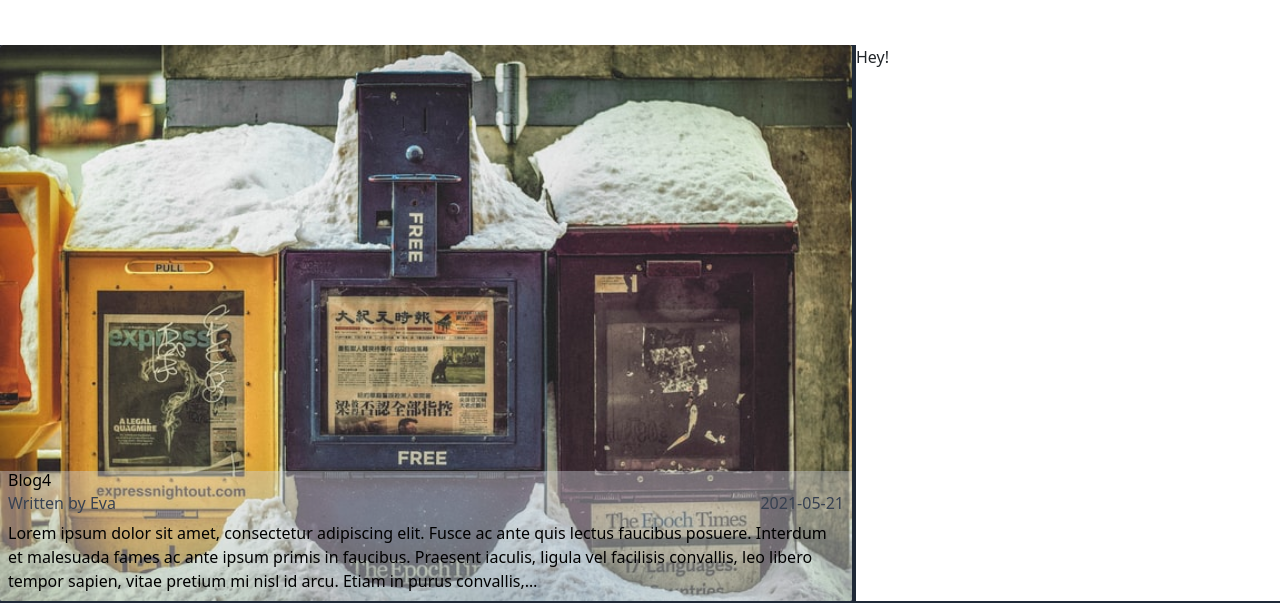
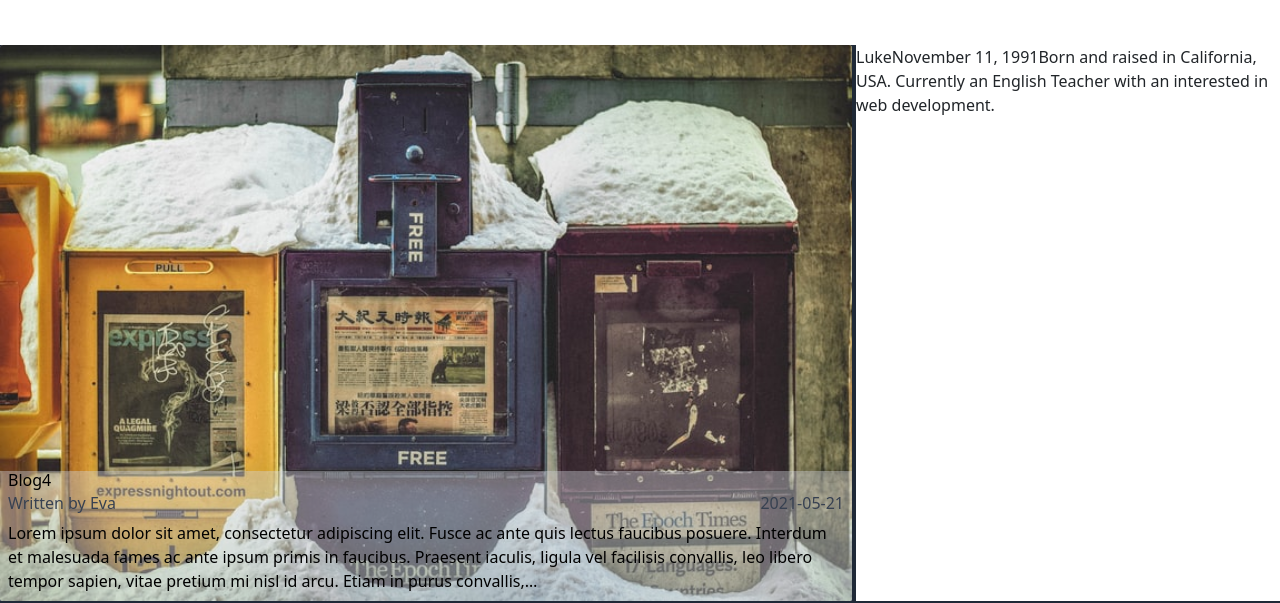
Before and after one commit to bromericano/first-gatsby-site, a Gatsby site: page / in a window 1280 px wide. Shown: the part 130-733 px from the top of the page. Built offline with nearby package versions, Linux system fonts and the light colour scheme; Gatsby itself is replaced by a stand-in of ours.

Commit message:
Added component RandomAuthor.js. Generates the information for a random author from the authors array to be used in the author spotlight on index.js

```diff
--- a/package.json
+++ b/package.json
@@ -31,9 +31,7 @@
     "react-dom": "^17.0.1",
     "react-typography": "^0.16.20",
     "reactstrap": "^8.9.0",
-    "typography": "^0.16.21",
-    "typography-theme-fairy-gates": "^0.16.19",
-    "typography-theme-kirkham": "^0.16.19"
+    "typography-theme-fairy-gates": "^0.16.19"
   },
   "devDependencies": {
     "autoprefixer": "^10.2.5",
--- /dev/null
+++ b/src/components/RandomAuthor.js
@@ -0,0 +1,41 @@
+import * as React from 'react';
+import { useState } from 'react';
+
+export default function RandomAuthor() {
+    const [authors, setAuthors] = useState([
+        {
+            name: 'Luke',
+            birthday: 'November 11, 1991',
+            bio: "Born and raised in California, USA. Currently an English Teacher with an interested in web development.",
+        },
+        {
+            name: 'Eva',
+            birthday: 'July 21, 1992',
+            bio: 'Born and raised in Vancouver, Canada. Currently a Digital Marketing Specialist.',
+        },
+        {
+            name: 'Fred',
+            birthday: 'July 21, 1992',
+            bio: 'Born and raised in Vancouver, Canada. Currently a Digital Marketing Specialist.',
+        },
+        {
+            name: 'Barney',
+            birthday: 'July 21, 1992',
+            bio: 'Born and raised in Vancouver, Canada. Currently a Digital Marketing Specialist.',
+        },
+        {
+            name: 'Ted',
+            birthday: 'July 21, 1992',
+            bio: 'Born and raised in Vancouver, Canada. Currently a Digital Marketing Specialist.',
+        },
+    ]);
+
+    const [randomAuthor, setRandomAuthor] = useState(authors[Math.floor(Math.random() * authors.length)]);
+    return (
+        <div>
+            {randomAuthor.name}
+            {randomAuthor.birthday}
+            {randomAuthor.bio}
+        </div>
+    )
+}
--- a/src/pages/index.js
+++ b/src/pages/index.js
@@ -5,8 +5,7 @@ import Layout from '../components/layout';
 import { Link, graphql } from 'gatsby';
 import { StaticImage, GatsbyImage, getImage } from 'gatsby-plugin-image';
 import { Card, CardBody, CardTitle, CardSubtitle, CardText, CardImgOverlay, CardImg } from 'reactstrap';
-
-
+import RandomAuthor from '../components/RandomAuthor';
 
 // Step 2: Define your component
 const IndexPage = ({ data }) => {
@@ -67,7 +66,7 @@ const IndexPage = ({ data }) => {
           })
           }
           <div className='lg:col-start-3 lg:row-start-1 bg-white'>
-            Hey!
+            <RandomAuthor />
           </div>
       </div>
       <div className='text-center'>
--- a/src/utils/typography.js
+++ /dev/null
@@ -1,5 +0,0 @@
-import Typography from "typography"
-import kirkhamTheme from "typography-theme-kirkham"
-const typography = new Typography(kirkhamTheme)
-export const { scale, rhythm, options } = typography
-export default typography
```
Also changed, not shown: 1 other file.
